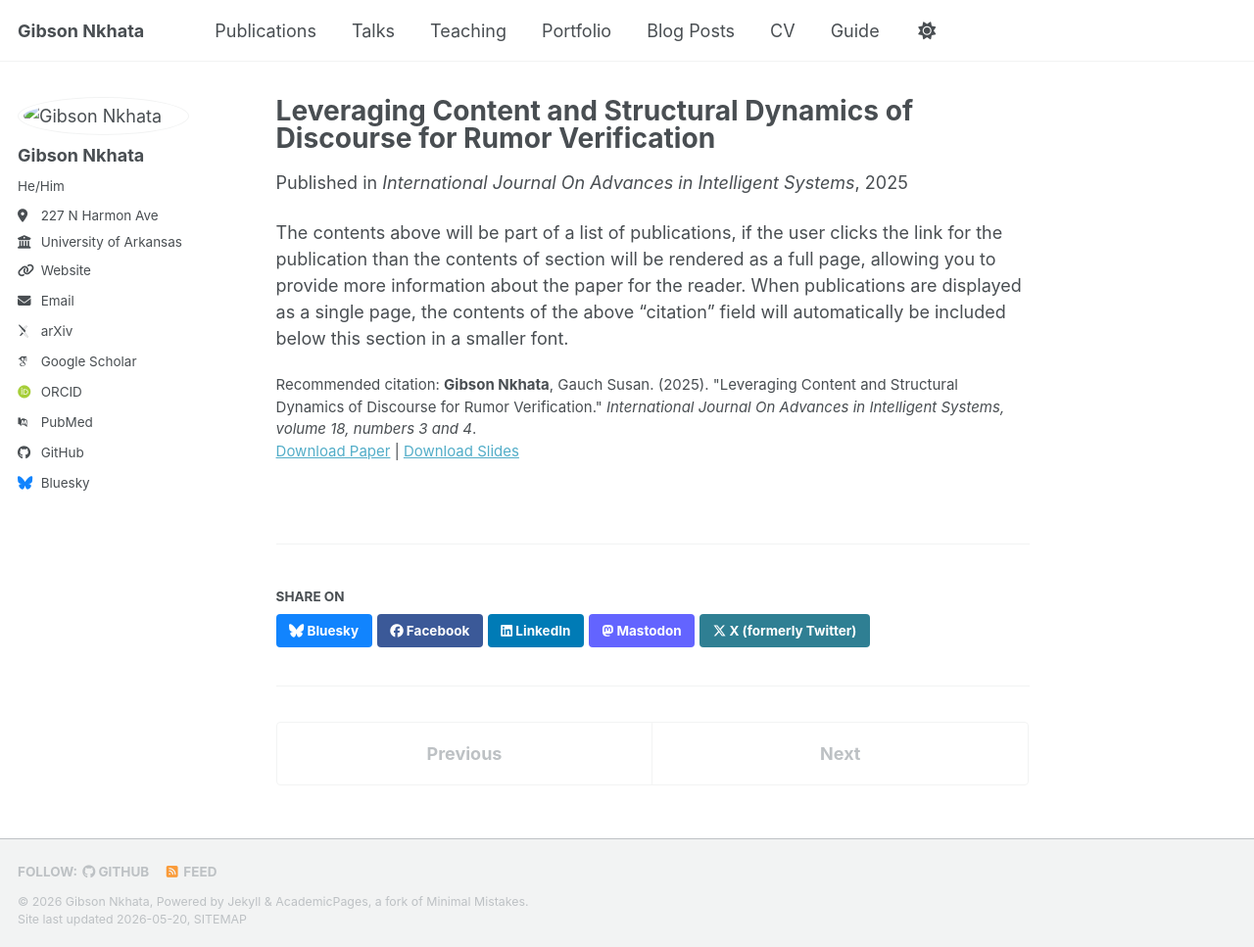
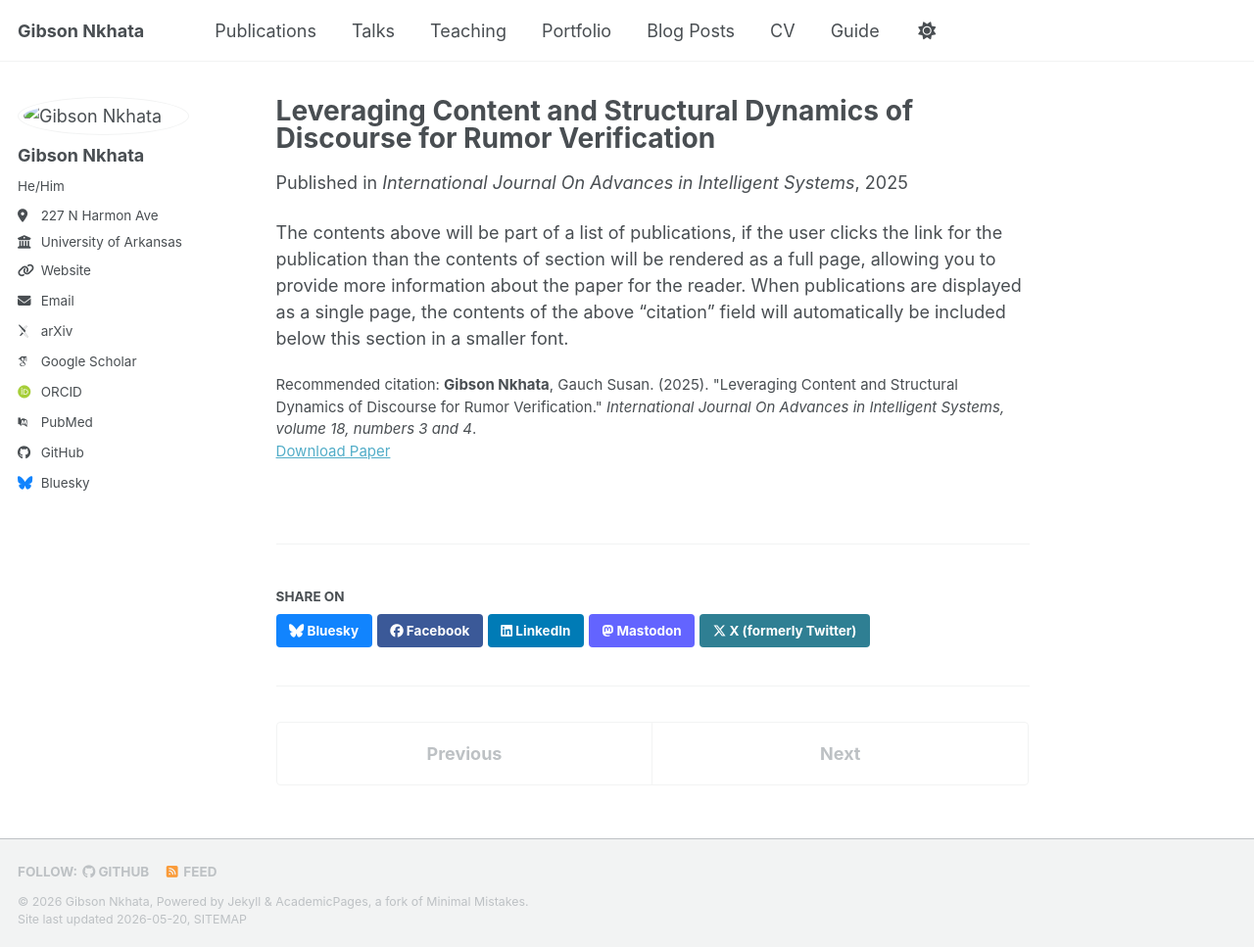
Before and after one commit to gnkhata/gnkhata.github.io, a Jekyll site: the page built from _publications/2015-10-01-paper-title-number-3.md, in a window 1280 px wide and 967 px high. Shown: the whole window at 98% size. Built offline with Jekyll 4.4.1, drawn with Linux system fonts in a browser that asks for light colours; some web fonts are replaced; a script bundle is joined from its source files by our own code; library files that are not in the unit come from our copies.

```diff
--- a/_publications/2015-10-01-paper-title-number-3.md
+++ b/_publications/2015-10-01-paper-title-number-3.md
@@ -6,7 +6,7 @@ permalink: /publication/2015-10-01-paper-title-number-3
 excerpt: #'This paper is about the number 3. The number 4 is left for future work.'
 date: 2025-12-30
 venue: ' International Journal On Advances in Intelligent Systems'
-slidesurl: 'https://academicpages.github.io/files/slides3.pdf'
+slidesurl: #'https://academicpages.github.io/files/slides3.pdf'
 paperurl: 'https://academicpages.github.io/files/paper3.pdf'
 citation: '<b>Gibson Nkhata</b>, Gauch Susan. (2025). &quot;Leveraging Content and Structural Dynamics of Discourse for Rumor Verification.&quot; <i> International Journal On Advances in Intelligent Systems, volume 18, numbers 3 and 4</i>.'
 ---
```
